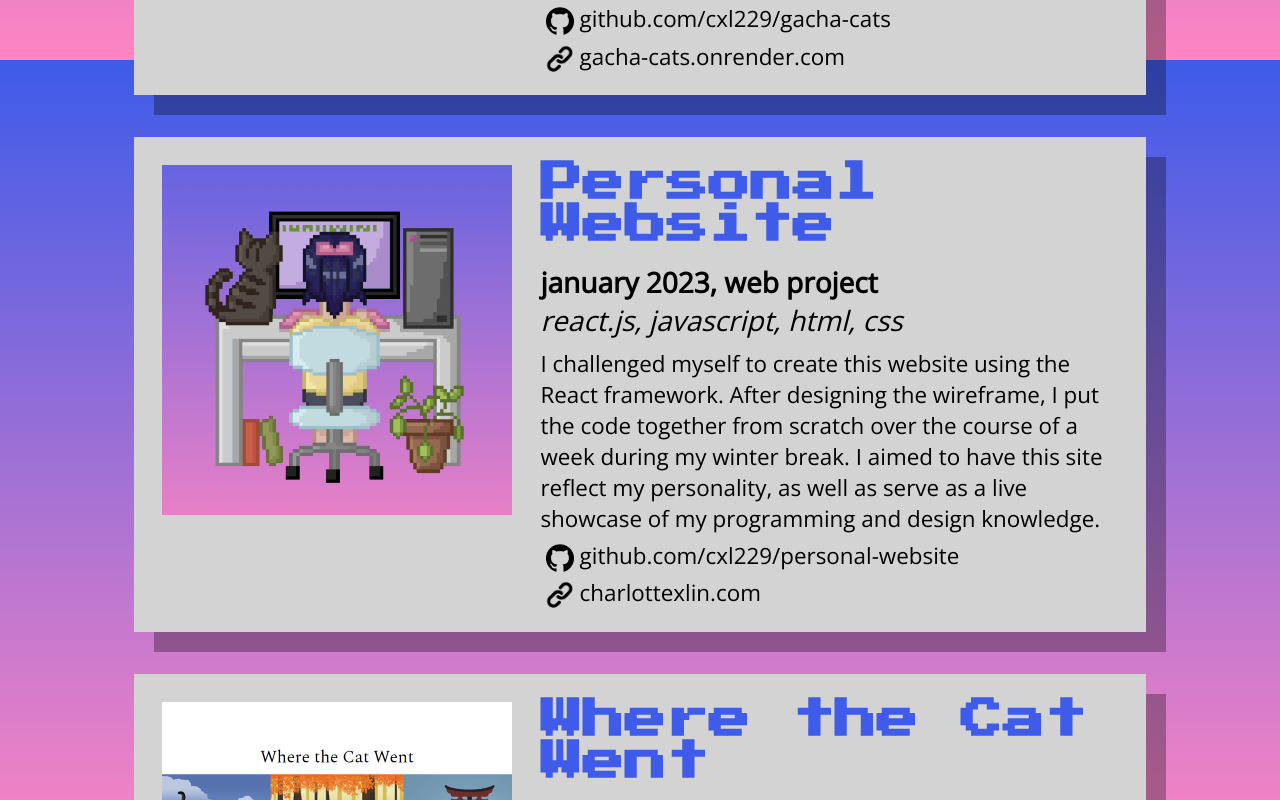
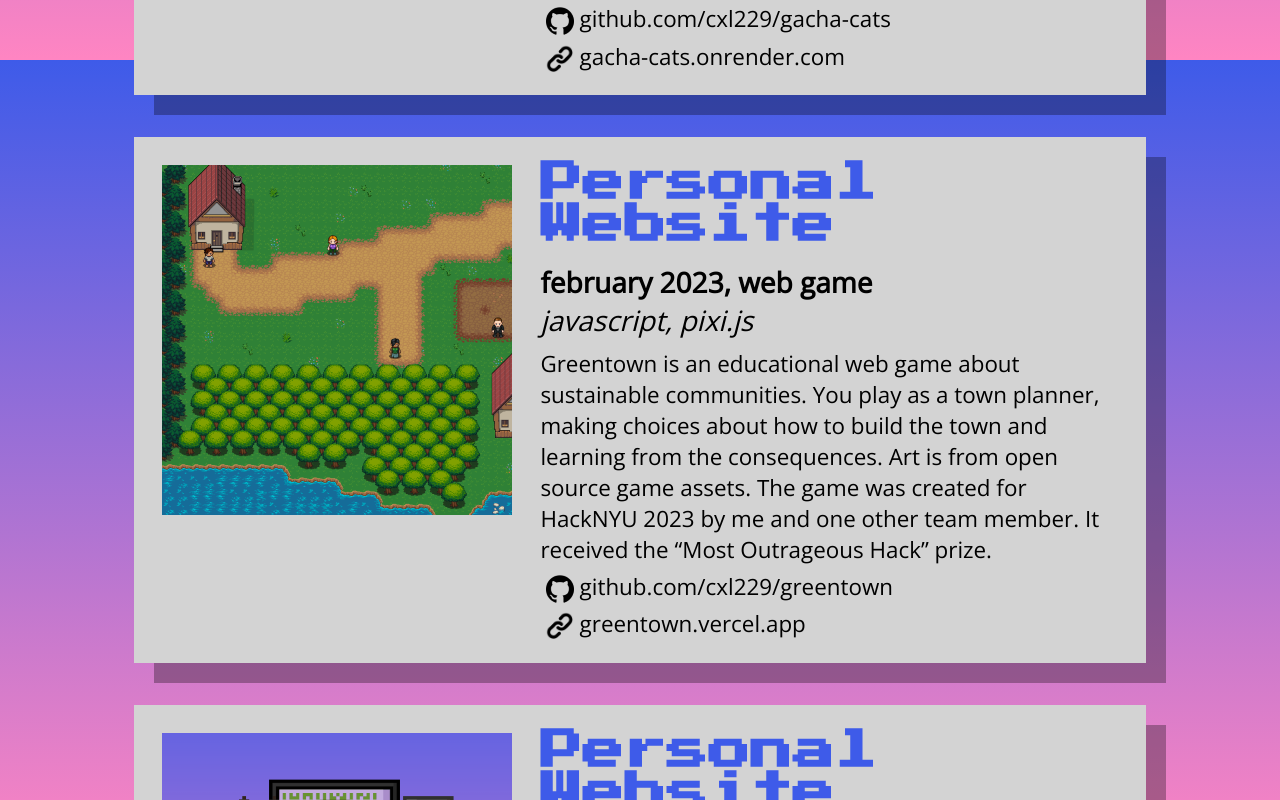
Before and after one commit to cxl229/personal-website, a React (Create React App) app: page /projects in a window 1280 px wide. Shown: the part 740-1540 px from the top of the page. Built offline with nearby package versions, Linux system fonts and the light colour scheme.

Commit message:
updated portfolio - greentown

```diff
--- a/src/portfolioProjects.js
+++ b/src/portfolioProjects.js
@@ -1,3 +1,4 @@
+import greentown from './img/greentown.png';
 import gachaCats from './img/gachacats.PNG';
 import personalWebsite from './img/website.PNG';
 import catWent from './img/wherethecatwent.png';
@@ -12,6 +13,20 @@ import driveIcon from './img/drive.png';
 // Project images should be 350 x 350 px, descriptions should be 4 lines long
 
 const itemArr = [
+    {
+        image: greentown,
+        projectName: "Personal Website",
+        featured: false,
+        subtitle: "february 2023, web game",
+        techStack: "javascript, pixi.js",
+        description:
+            "Greentown is an educational web game about sustainable communities. You play as a town planner, making choices about how to build the town and learning from the consequences. " +
+            "Art is from open source game assets. The game was created for HackNYU 2023 by me and one other team member. It received the “Most Outrageous Hack” prize.",
+        links: [
+            {icon: githubIcon, text: "github.com/cxl229/greentown", href: "https://github.com/cxl229/greentown"},
+            {icon: linkIcon, text: "greentown.vercel.app", href: "https://greentown.vercel.app/"}
+        ]
+    },
     {
         image: personalWebsite,
         projectName: "Personal Website",
```
Also changed, not shown: src/img/greentown.png (added).
